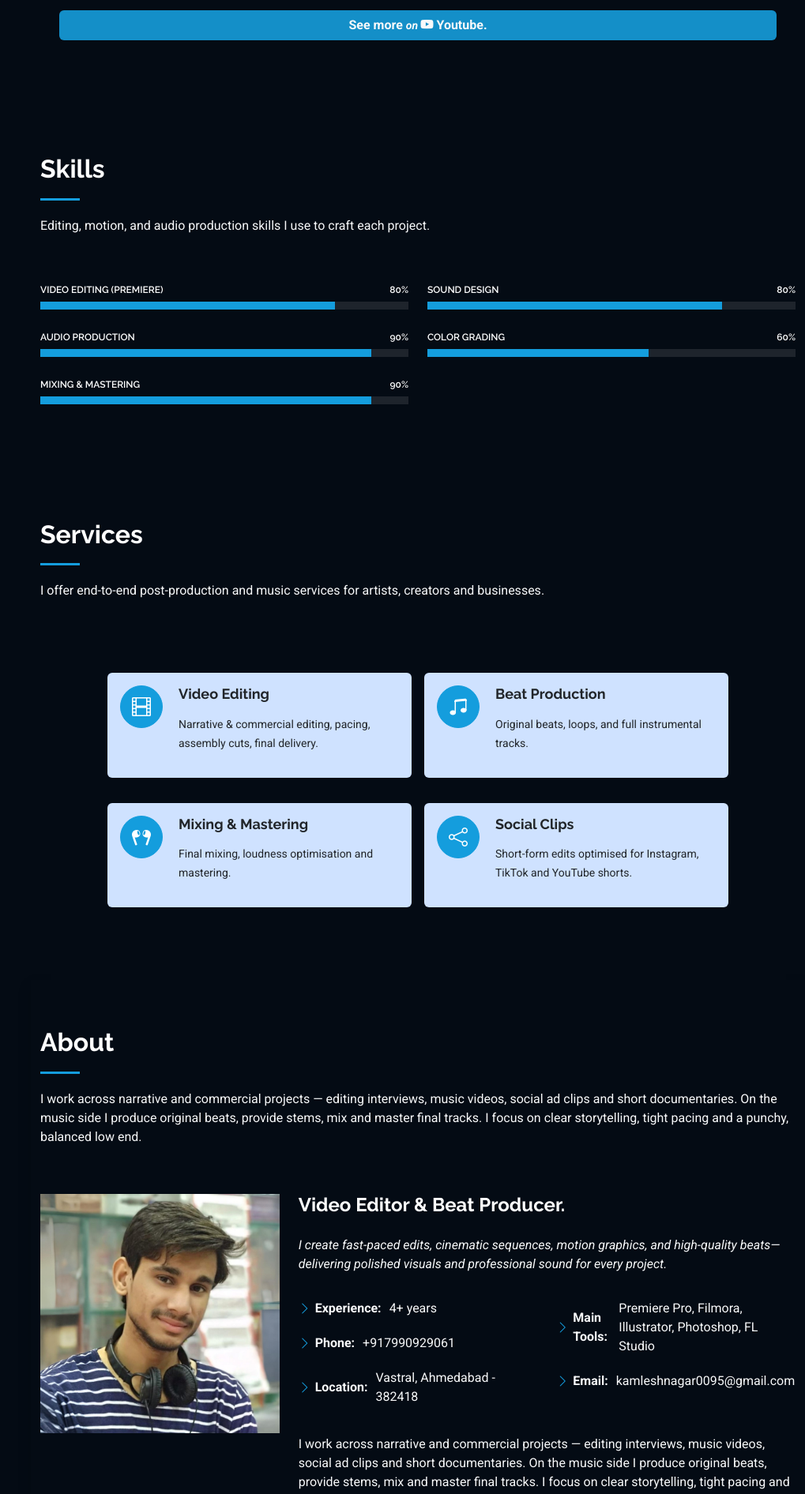
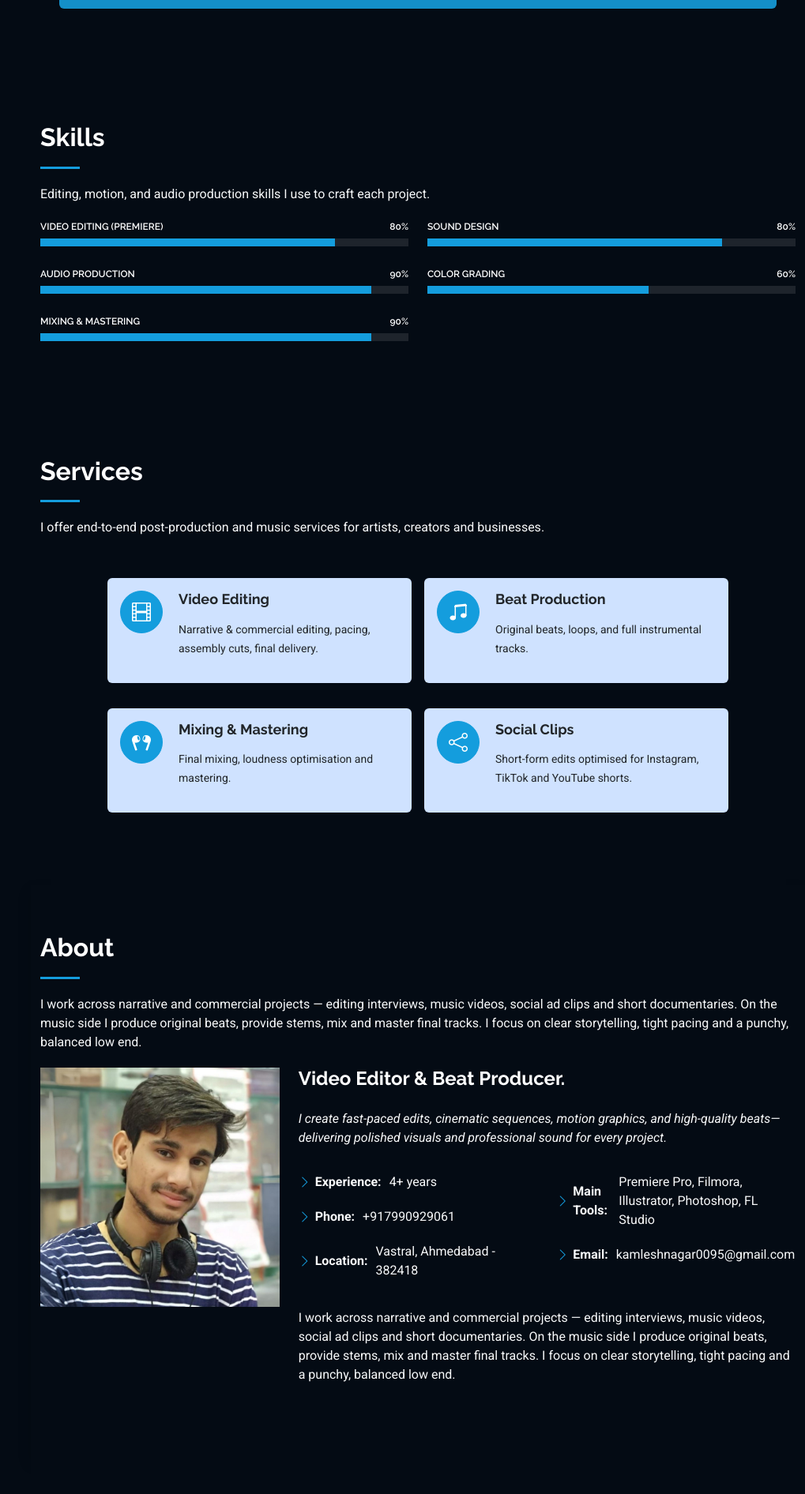
Before and after one commit to kamleshnagar/portfolio, a PHP site: page / in a window 1280 px wide. Shown: the part 1560-3452 px from the top of the page at 79% size, without its empty margins (261-1280 px from the left). Run offline with PHP 8.4, Linux system fonts and the light colour scheme.

Commit message:
Reduce padding-bottom for section titles

```diff
--- a/assets/css/main.css
+++ b/assets/css/main.css
@@ -511,7 +511,7 @@ section,
 # Global Section Titles
 --------------------------------------------------------------*/
 .section-title {
-  padding-bottom: 60px;
+  padding-bottom: 20px;
   position: relative;
 }
 
```
